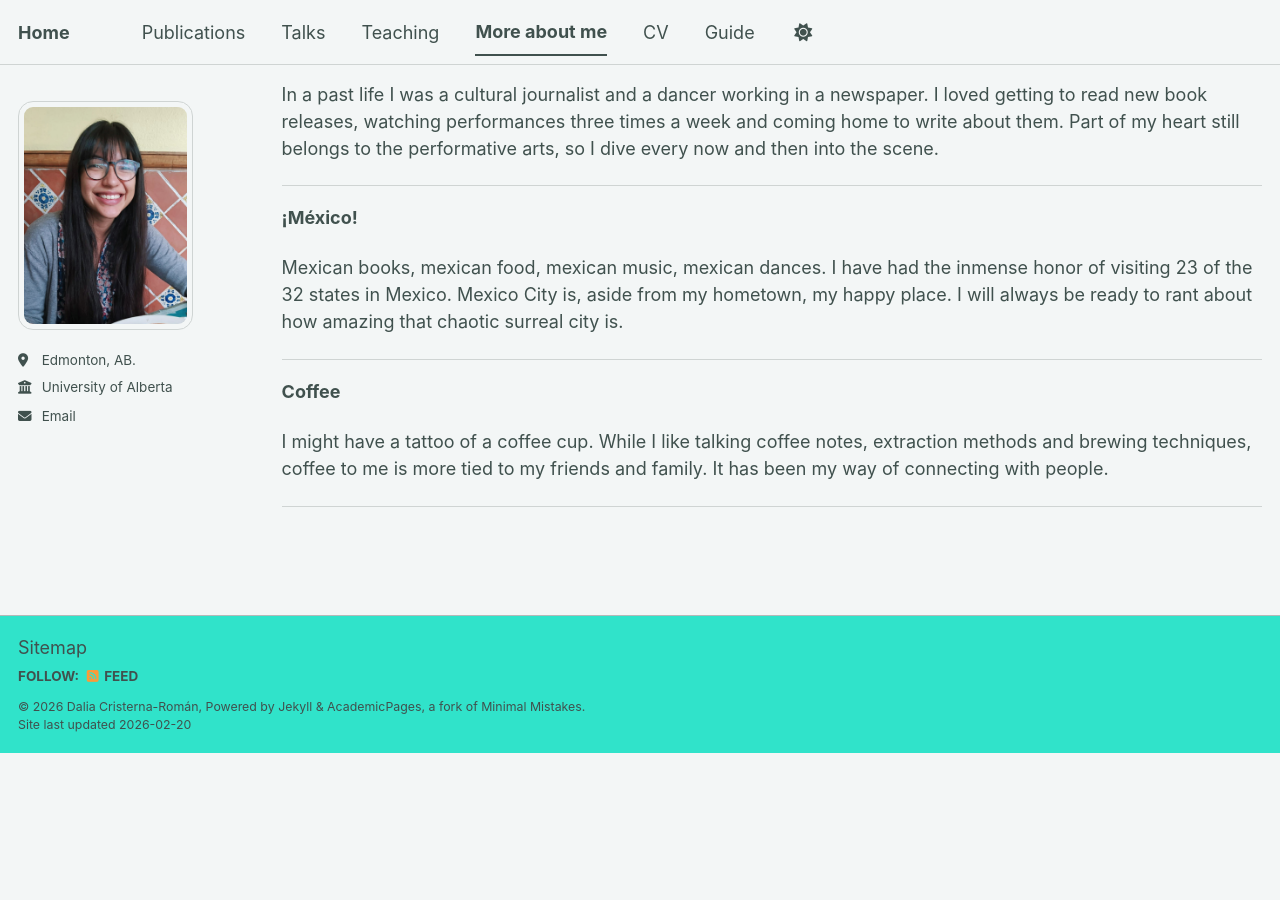
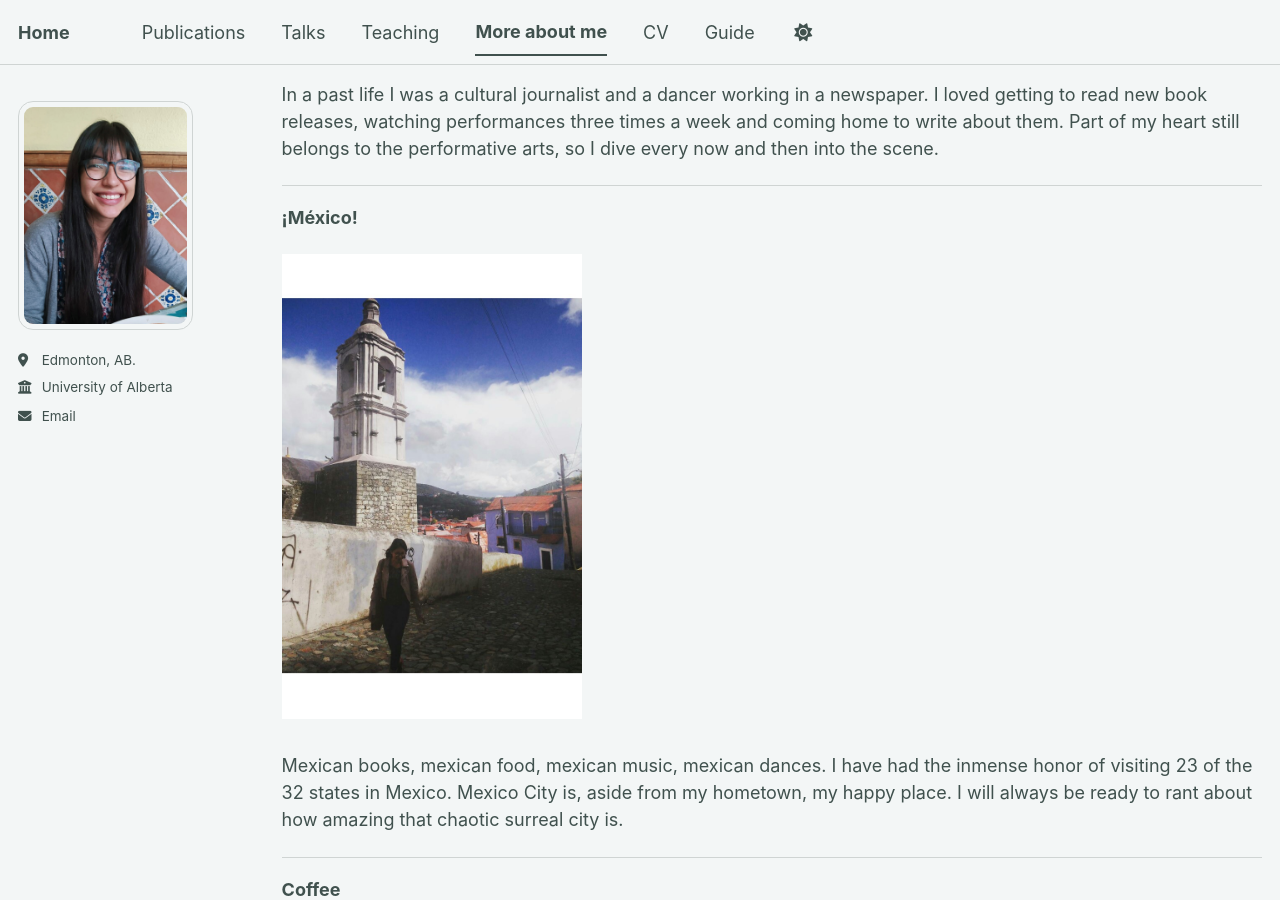
Before and after one commit to daliacristernaroman/dcr3.github.io, a Jekyll site: the page built from _pages/portfolio.html, in a window 1280 px wide and 900 px high, scrolled down 387 px. Built offline with Jekyll 4.4.1, drawn with Linux system fonts in a browser that asks for light colours; a script bundle is joined from its source files by our own code; library files that are not in the unit come from our copies; before the commit the page ends 1140 px from its top, so only the background shows below that.

Commit message:
Add image of Real del Monte to portfolio
Added an image of Real del Monte, Mexico, to the portfolio page.

```diff
--- a/_pages/portfolio.html
+++ b/_pages/portfolio.html
@@ -32,6 +32,8 @@ In a past life I was a cultural journalist and a dancer working in a newspaper.
 
 <p><strong>¡México!</strong></p>
 
+<img src="/images/realdelmonte.jpg" alt="Real del Monte, Mexico" width="300" style="margin-bottom: 15px;">
+
 <p>
 Mexican books, mexican food, mexican music, mexican dances. I have had the inmense honor of visiting 23 of the 32 states in Mexico. Mexico City is, aside from my hometown, my happy place. I will always be ready to rant about how amazing that chaotic surreal city is.
 </p>
```
